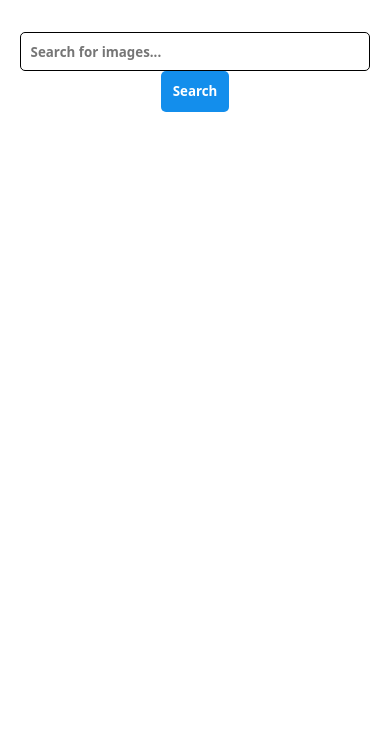
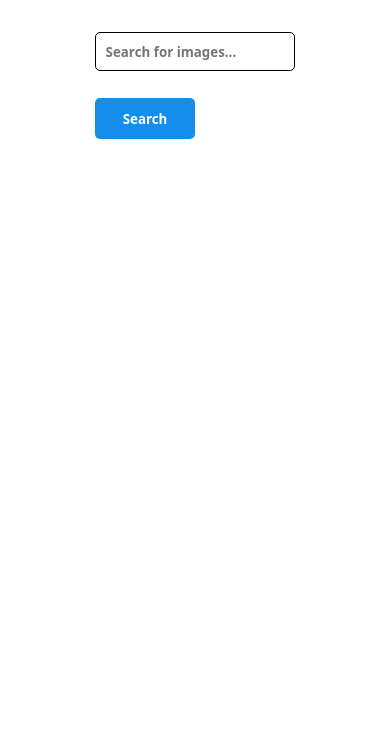
Before and after one commit to Sv567/imageSearchApp, a plain HTML site: page index.html in a window 390 px wide. Shown: the part 107-844 px from the top of the page. Drawn offline with Linux system fonts and the light colour scheme.

Commit message:
Update style.css

```diff
--- a/style.css
+++ b/style.css
@@ -91,3 +91,19 @@ form {
 #show-more-btn{
     display: none;
 }
+
+@media screen and (max-width: 500px) {
+    form {
+        display: flex;
+        flex-direction: column;
+        gap: 1.7rem;
+    }
+
+    input {
+        max-width: 200px;
+    }
+
+    button {
+        max-width: 100px;
+    }
+}
```
